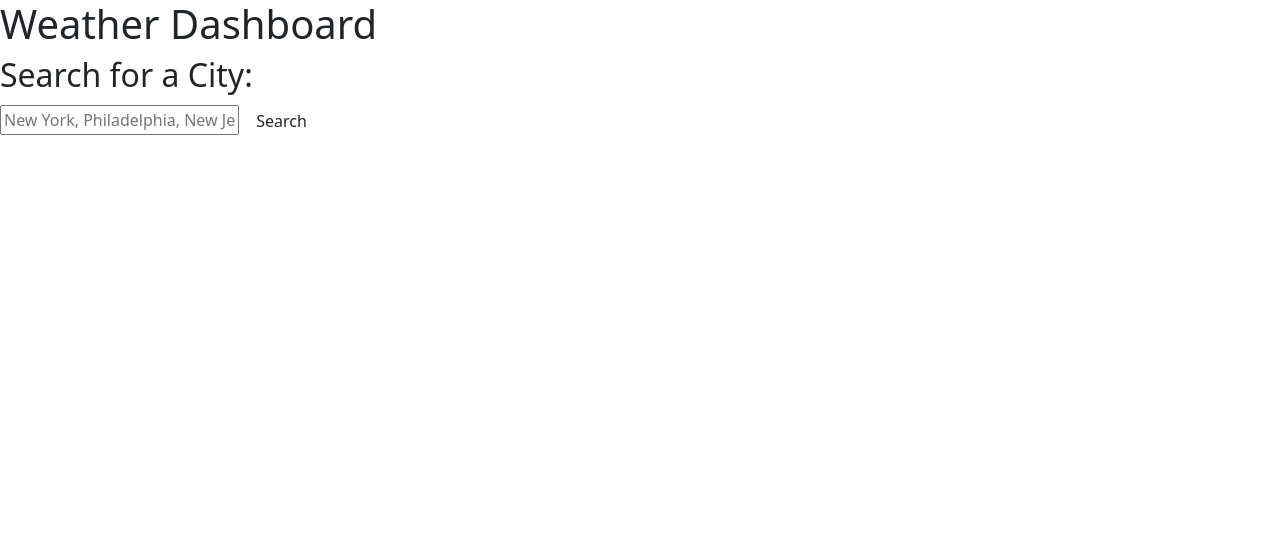
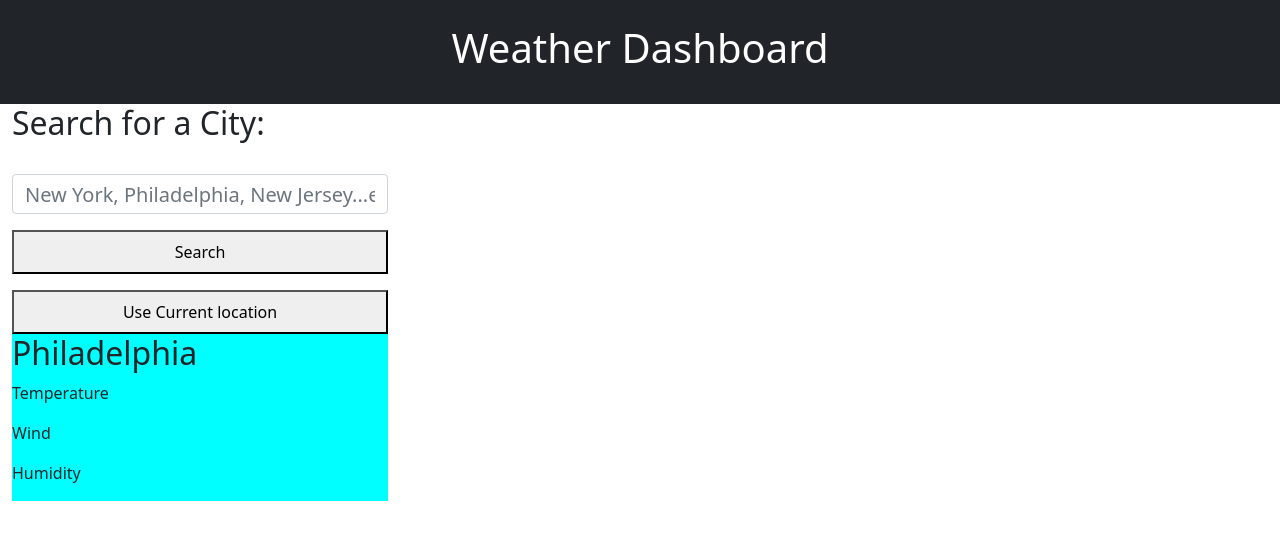
Before and after one commit to Staph103/WeatherApi-MMK, a plain HTML site: page index.html in a window 1280 px wide. Drawn offline with nearby package versions, Linux system fonts and the light colour scheme.

Commit message:
Working on html restructuring

```diff
--- a/Assets/css/style.css
+++ b/Assets/css/style.css
@@ -0,0 +1,37 @@
+header{
+    background-color: rgb(17, 14, 42);
+}
+.card-container{
+    display: flex;
+
+}
+.input-style input{
+
+    height: 40px;
+    font-size: 20px;
+    display: flex;
+
+
+}
+.input-style{
+    width: 400px;
+
+}
+.container{
+    display: flex;
+
+}
+.weather{
+    width: 100%;
+    background-color: aqua;
+}
+.s-btn{
+
+    width: 100%;
+    padding: 8px;
+}
+.l-btn{
+    width: 100%;
+    padding:8px;
+
+}
--- a/Assets/js/script.js
+++ b/Assets/js/script.js
@@ -2,12 +2,19 @@
 //  + philadelphia + '&appid=8b386b72e48c2a304f8f25a691112ef3'
 var frontUrl = 'https://api.openweathermap.org/data/2.5/forecast?q='
 var cityEl = $('#citySearch');
-var endUrl = '&appid=8b386b72e48c2a304f8f25a691112ef3'
-var searchBtn = $('.btn');
+var endUrl = '&appid=8b386b72e48c2a304f8f25a691112ef3&units=imperial'
+var searchBtn = $('.s-btn');
+var cardSlot = $('cardSlot')
+var fIcon = 'https://openweathermap.org/img/wn/'
+
+
 
 // console.log(city);
 
-function searchCity(){
+
+
+
+function searchCity() {
 
     let city = cityEl.val()
     var fullUrl = frontUrl + city + endUrl;
@@ -22,36 +29,65 @@ function searchCity(){
         .then(function (data) {
             // Use the console to examine the response
             console.log(data);
+            console.log(data.list.length);
             // TODO: Loop through the data and generate your HTML
+            for (var i = 0; i < data.list.length; i = i + 8 ) {
+                 //= document.createElement('h3');
+                 //= document.createElement('p');
+                var weatherDate = data.list[i].dt_txt;
+                var temp = data.list[i].main.temp;
+                var windInfo = data.list[i].wind.speed;
+                var humidity = data.list[i].main.humidity;
+                var iconCode =  data.list[i].weather[0].icon;
+                var weatherIcon = fIcon + iconCode + ".png";
+                console.log(weatherIcon);
 
-        var weatherDate = data.list[0].dt;
-        var temp = data.list[0].main.temp;
+                var cardInfo = $('<div>');
+                var weatherDateEl = $('<p>').text(weatherDate)
+                var tempEl = $('<p>').text(temp)
+                var windInfoEl = $('<p>').text(windInfo)
+                var humidityEl = $('<p>').text(humidity)
+                var weatherIconEl = $('<img>');
+
+                cardInfo.append(weatherDateEl)
+                cardInfo.append(tempEl)
+                cardInfo.append(windInfoEl)
+                cardInfo.append(humidityEl)
+                cardInfo.append(weatherIconEl)
+                // cardSlot.addClass('card row')
+                cardSlot.append(cardInfo)
+
 
                 // userContainer.append(users);
                 // userContainer.append(url);
                 console.log(temp);
                 console.log(weatherDate);
+                console.log(windInfo);
+                console.log(humidity);
+            }
+
+
+
+
+
+    // userContainer.append(users);
+    // userContainer.append(url);
+    // console.log(temp);
+    // console.log(weatherDate);
 
 
 
     });
-
+    // get nearby values of the description in jQuery
+    //  var text = $(this).siblings('.description').val();
+    //  // get the id attribute of the parent div element
+    //  var timeKey = $(this).parent().attr('id');
+    //  localStorage.setItem(timeKey, text);
 }
 
 searchBtn.on('click', searchCity);
 
 
 
-// for (var i = 0; i < data.length; i ++) {
-//     var weatherDate = document.createElement('h3');
-//     var temp = document.createElement('a');
-//     weatherDate.textContent = data.list[i].dt;
-//     temp.textContent = data.list[i].main.temp;
-
-//     // userContainer.append(users);
-//     // userContainer.append(url);
-//     console.log(temp);
-// }
-
-
-// });
+// var weatherDate = data.list[0].dt;
+// Var temp = data.list[0].main.temp
--- a/index.html
+++ b/index.html
@@ -1,5 +1,6 @@
 <!DOCTYPE html>
 <html lang="en">
+
 <head>
     <meta charset="UTF-8">
     <meta name="viewport" content="width=device-width, initial-scale=1.0">
@@ -12,30 +13,44 @@
     <link rel="stylesheet" href="Assets/css/style.css" />
     <title>Document</title>
 </head>
+
 <body>
 
     <!--weather header -->
- <div class="header">
+    <div class="header container-fluid p-4 text-center text-white bg-dark ">
         <h1>Weather Dashboard</h1>
     </div>
 
+    <div class="container-fluid">
+        <div class="cities row">
+            <div class="mb-3 input-style">
+                <h2>Search for a City:</h2>
+                <label class="form-label"></label>
+                <input type="text" class="form-control" id="citySearch"
+                    placeholder="New York, Philadelphia, New Jersey...etc">
 
- <div class="cities">
-    <h2>Search for a City:</h2>
-    <input
-        type="text"
-        placeholder="New York, Philadelphia, New Jersey"
-        id="citySearch"
+                    <button class="my-3 s-btn">Search</button>
+                    <button class="l-btn">Use Current location</button>
 
-        />
-    <button class="btn">Search</button>
+
+                <div class="card-container">
+                    <div class="weather">
+                        <div class="cardSlot">
+                            <h2>Philadelphia</h2>
+                            <p>Temperature</p>
+                            <p>Wind</p>
+                            <p>Humidity</p>
 
                     </div>
+                 </div>
+            </div>
 
+        </div>
 
 
                     <script src="https://code.jquery.com/jquery-1.12.4.js"></script>
                     <script src="https://code.jquery.com/ui/1.12.1/jquery-ui.js"></script>
                     <script src="Assets/js/script.js"></script>
 </body>
+
 </html>
```
Lines whose indentation alone changed are shown as unchanged.
